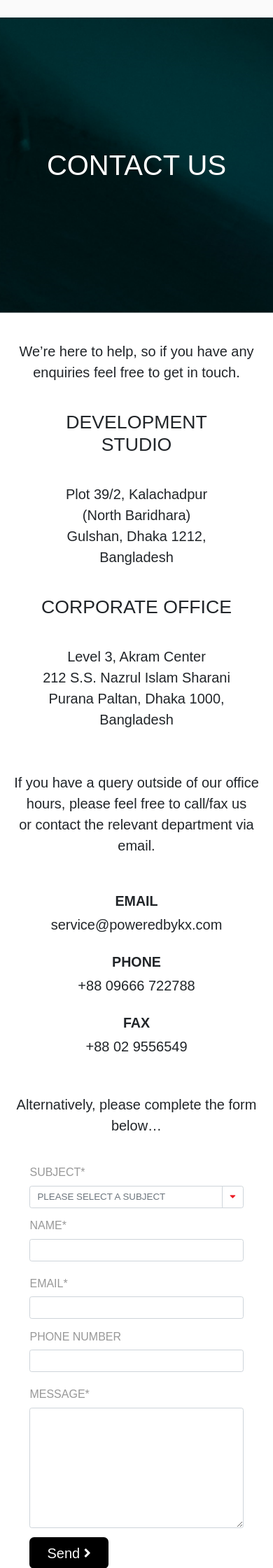
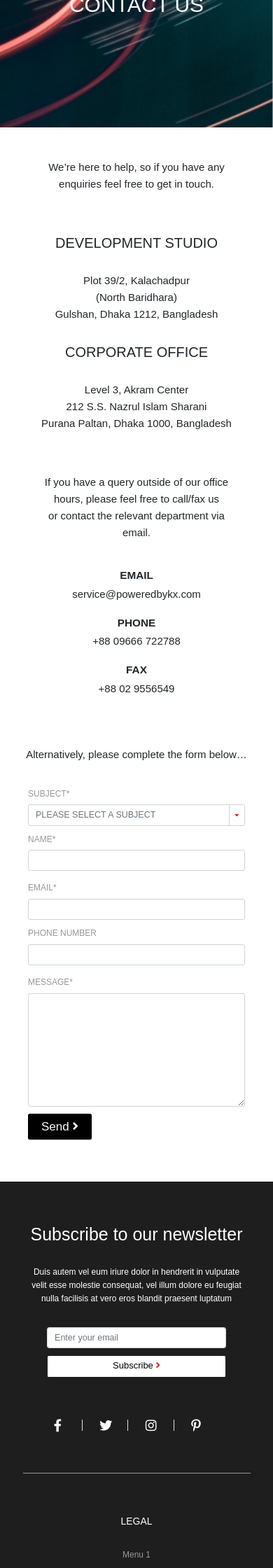
Before and after one commit to anis-intelli/kx, a PHP site: page / in a window 390 px wide. Shown: the part 1080-3320 px from the top of the page at 70% size. Run offline with PHP 8.4, Linux system fonts and the light colour scheme.

Commit message:
footer done and fix breakpoints and responsive issue

```diff
--- a/assets/css/style.css
+++ b/assets/css/style.css
@@ -1,6 +1,7 @@
 :root {
     /* font size 10pt to rem conversion  */
-    font-size: 83.33%;
+    /* font-size: 83.33%; */
+    font-size: 62.5%;
     --black: #000000;
     --white: #FFFFFF;
     --red: #EC1C24;
@@ -13,6 +14,9 @@
     margin: 0;
     padding: 0;
 }
+html {
+    scroll-behavior: smooth;
+  }
 h1, h2, h3, h4, h5, h6, p, ul {
     margin: 0;
 }
@@ -20,7 +24,7 @@ body {
     font-family: Arial, Helvetica, sans-serif;
     font-size: 1.5rem;
     text-align: center;
-    /* letter-spacing: .026rem; */
+    line-height: 1.6;
 }
 a {
     color: var(--black);
@@ -51,11 +55,8 @@ img {
 .text-bold {
     font-weight: bold;
 }
-.text-white {
-    color: var(--white);
-}
-.text-black {
-    color: var(--black);
+.text-red {
+    color: var(--red);
 }
 .text-gray {
     color: var(--gray);
@@ -80,18 +81,17 @@ img {
     background-color: var(--black);
 }
 .btn-white, .btn-white:hover{
-    color: var(--black);
+    color: var(--black) !important;
     background-color: var(--white);
-    /* padding: 1.2rem 1.8rem;     */
-    border-radius: .50rem;
-    font-size: 1rem;
+    border-radius: .25rem;
+    font-size: 1.3rem !important;
 }
 .btn-black, .btn-black:hover{
     color: var(--light-gray);
     background-color: var(--black);
     padding: 1.2rem 1.8rem;
-    border-radius: .50rem;
-    font-size: 1.5rem;
+    border-radius: .25rem;
+    font-size: 1.7rem;
 }
 /* header section  */
 .social-icon {
@@ -111,7 +111,7 @@ img {
 .carousel-caption {
     transform: translateY(-50%);
     bottom: 0;
-    top: 55%;
+    top: 60%;
 }
 .carousel-indicators {
     bottom: -4rem;
@@ -132,6 +132,12 @@ img {
     font-size: 3rem;
     padding-top: 5rem;
     padding-bottom: 2rem;
+}
+
+@media only screen and (max-width: 600px) {
+    #hero .sub-heading {
+        font-size: 1.5rem;
+    }
 }
 
 /* brand section  */
@@ -171,11 +177,13 @@ img {
 
 /* contact section  */
 .heading-wrapper {
-    background: url(../images/bg-contact-us.png) no-repeat round;
-}
-.heading-wrapper .heading {
-    padding-top: 14rem;
-    padding-bottom: 14rem;
+    background: url(../images/bg-contact-us@2x.png);
+    background-repeat: no-repeat;
+    background-position: right;
+    min-height: 35rem;
+    display: flex;
+    justify-content: center;
+    align-items: center;
 }
 
 .contact-form {
@@ -191,9 +199,6 @@ img {
     outline: 0;
     box-shadow: 0 0 0 0 rgb(112 112 112 / 25%);
 }
-.fa-caret-down {
-    color: var(--red);
-}
 .input-group-text {
     background-color: var(--white);
 }
@@ -208,11 +213,36 @@ img {
 #footer {
     background-color: var(--deep-black);
     font-size: 1.2rem;
-    letter-spacing: 0.014rem;
 }
 .footer__header {
     color: var(--white);
 }
-#footer .text-red {
-    color: var(--red);
+#footer .social-icon {
+    font-size: 1.8rem;
+    display: flex;
+    justify-content: flex-start;
+    align-items: center;
+    padding-right: 3rem;
 }
+#footer .social-icon:hover  {
+    background-color: var(--deep-black);
+}
+#footer .border-bottom {
+    border-bottom: .5px solid #989898!important;
+}
+#footer a {
+    color: var(--gray);
+    font-size: 1.2rem;
+}
+.footer-menu ul li {
+    padding-bottom: 1.9rem;
+}
+.copyright-bar {
+    text-transform: uppercase;
+}
+
+@media only screen and (max-width: 600px) {
+    #footer .social-icon {
+        padding-right: 4rem;
+    }
+}
--- a/index.html
+++ b/index.html
@@ -22,7 +22,7 @@
         <div class="row align-items-center">
           <div class="col-4 col-sm-2">
             <div class="logo-wrapper">
-              <img src="assets/images/logo.png" alt="powered by kx" />
+              <img src="assets/images/logo@2x.png" alt="powered by kx" />
             </div>
           </div>
           <div class="col-6 col-sm-8"></div>
@@ -108,7 +108,7 @@
                 class="d-block w-100"
                 alt="..."
               />
-              <div class="carousel-caption d-none d-md-block col-sm-3 m-auto">
+              <div class="carousel-caption d-block col-sm-3 m-auto">
                 <h5 class="sub-heading">Lorem ipsum dolor sit amet, consec</h5>
               </div>
             </div>
@@ -118,7 +118,7 @@
                 class="d-block w-100"
                 alt="..."
               />
-              <div class="carousel-caption d-none d-md-block col-sm-3 m-auto">
+              <div class="carousel-caption d-block col-sm-3 m-auto">
                 <h5 class="sub-heading">Lorem ipsum dolor sit amet, consec</h5>
               </div>
             </div>
@@ -128,7 +128,7 @@
                 class="d-block w-100"
                 alt="..."
               />
-              <div class="carousel-caption d-none d-md-block col-sm-3 m-auto">
+              <div class="carousel-caption d-block col-sm-3 m-auto">
                 <h5 class="sub-heading">Lorem ipsum dolor sit amet, consec</h5>
               </div>
             </div>
@@ -138,7 +138,7 @@
         <!-- scroll down arrow  -->
         <div class="down-arrow">
           <a href="#brand-logo">
-           <img src="assets/images/down-arrow.svg" alt="">
+            <img src="assets/images/down-arrow.svg" alt="" />
           </a>
         </div>
         <!-- down arrow  -->
@@ -218,35 +218,37 @@
 
     <!-- contact section  -->
     <section id="contact">
-      <div class="heading-wrapper m-auto text-center">
+      <div class="heading-wrapper mb-4">
         <h1 class="heading text-white">CONTACT US</h1>
       </div>
       <div class="container pt-5 pb-5">
-        <p>
+        <p class="px-5 px-sm-0">
           We’re here to help, so if you have any enquiries feel free to get in
           touch.
         </p>
-        <div class="row justify-content-center pb-4">
-          <div class="col-10 col-sm-4">
+        <div class="row justify-content-center mb-5 mt-5">
+          <div class="col-10 col-sm-5 col-md-4">
             <h3 class="subtitle text-uppercase pt-5 pb-5">
               DEVELOPMENT STUDIO
             </h3>
             <p>
-              Plot 39/2, Kalachadpur <br>
-               (North Baridhara) <br> Gulshan, Dhaka 1212, Bangladesh
+              Plot 39/2, Kalachadpur <br />
+              (North Baridhara) <br />
+              Gulshan, Dhaka 1212, Bangladesh
             </p>
           </div>
-          <div class="col-10 col-sm-4">
+          <div class="col-10 col-sm-5 col-md-4">
             <h3 class="subtitle text-uppercase pt-5 pb-5">CORPORATE OFFICE</h3>
             <p>
-              Level 3, Akram Center <br> 212 S.S. Nazrul Islam Sharani <br> Purana Paltan,
-              Dhaka 1000, Bangladesh
+              Level 3, Akram Center <br />
+              212 S.S. Nazrul Islam Sharani <br />
+              Purana Paltan, Dhaka 1000, Bangladesh
             </p>
           </div>
         </div>
         <!-- Address end  -->
-        <div class="row justify-content-center align-items-center pt-5 pb-5">
-          <p class="pb-5">
+        <div class="row justify-content-center align-items-center pt-5 mb-5">
+          <p class="pb-5 px-4 col-10">
             If you have a query outside of our office hours, please feel free to
             call/fax us <br />
             or contact the relevant department via email.
@@ -255,7 +257,7 @@
             <h3 class="text-bold text-uppercase pb-2">EMAIL</h3>
             <p>service@poweredbykx.com</p>
           </div>
-          <div class="col-12 pt-3 pb-3 ">
+          <div class="col-12 pt-3 pb-3">
             <h3 class="text-bold text-uppercase pb-2">PHONE</h3>
             <p>+88 09666 722788</p>
           </div>
@@ -266,43 +268,83 @@
         </div>
         <!-- contact details end  -->
         <!-- contact form  -->
-        <div class="row">
-            <p class="pb-5">Alternatively, please complete the form below…</p>
+        <div class="row pt-5 mb-5">
+          <p class="pb-5 mb-2">
+            Alternatively, please complete the form below…
+          </p>
           <form class="contact-form">
             <div class="row justify-content-center">
               <div class="col-10 col-sm-4">
-                        <label for="formGroupExampleInput" class="form-label">Subject*</label>
+                <label for="formGroupExampleInput" class="form-label"
+                  >Subject*</label
+                >
                 <div class="input-group mb-3">
-                            <input type="text" class="form-control" placeholder="PLEASE SELECT A SUBJECT" aria-label="" aria-describedby="basic-addon2">
+                  <input
+                    type="text"
+                    class="form-control form-control-lg"
+                    placeholder="PLEASE SELECT A SUBJECT"
+                    aria-label=""
+                    aria-describedby="basic-addon2"
+                  />
                   <span class="input-group-text" id="basic-addon2">
-                                <i class="fa fa-caret-down"></i>
+                    <i class="fa fa-caret-down text-red"></i>
                   </span>
                 </div>
               </div>
               <div class="col-10 col-sm-4">
-                    <label for="formGroupExampleInput" class="form-label">NAME*</label>
-                      <input type="text" class="form-control" placeholder="" aria-label="Last name">
+                <label for="formGroupExampleInput" class="form-label"
+                  >NAME*</label
+                >
+                <input
+                  type="text"
+                  class="form-control form-control-lg"
+                  placeholder=""
+                  aria-label="Last name"
+                />
               </div>
             </div>
             <div class="row justify-content-center pt-4 pt-sm-0">
               <div class="col-10 col-sm-4">
-                        <label for="formGroupExampleInput" class="form-label">Email*</label>
+                <label for="formGroupExampleInput" class="form-label"
+                  >Email*</label
+                >
                 <div class="input-group mb-3">
-                            <input type="email" class="form-control" placeholder="" aria-label="" aria-describedby="basic-addon2">
+                  <input
+                    type="email"
+                    class="form-control form-control-lg"
+                    placeholder=""
+                    aria-label=""
+                    aria-describedby="basic-addon2"
+                  />
                 </div>
               </div>
               <div class="col-10 col-sm-4">
-                    <label for="formGroupExampleInput" class="form-label">Phone Number</label>
-                      <input type="text" class="form-control" placeholder="" aria-label="Last name">
+                <label for="formGroupExampleInput" class="form-label"
+                  >Phone Number</label
+                >
+                <input
+                  type="text"
+                  class="form-control form-control-lg"
+                  placeholder=""
+                  aria-label="Last name"
+                />
               </div>
             </div>
             <div class="row justify-content-center pt-4 pt-sm-0">
-                      <div class="col-10 col-sm-8 ">
+              <div class="col-10 col-sm-8">
                 <div class="mb-3">
-                            <label for="exampleFormControlTextarea1" class="form-label">Message*</label>
-                            <textarea class="form-control" id="exampleFormControlTextarea1" rows="8"></textarea>
+                  <label for="exampleFormControlTextarea1" class="form-label"
+                    >Message*</label
+                  >
+                  <textarea
+                    class="form-control form-control-lg"
+                    id="exampleFormControlTextarea1"
+                    rows="8"
+                  ></textarea>
                 </div>
-                          <a class="btn btn-black pt-2 pb-2  text-capitalize">Send <i class="fa fa-angle-right"></i> </a>
+                <a class="btn btn-black pt-2 pb-2 text-capitalize"
+                  >Send <i class="fa fa-angle-right"></i>
+                </a>
               </div>
             </div>
           </form>
@@ -317,27 +359,127 @@
       <div class="container">
         <div class="row justify-content-center">
           <div class="col-10 col-sm-6">
+            <!-- Newsletter  -->
             <div class="footer__header">
-                        <h3 class="title pb-5">Subscribe to our newsletter</h3>
-                        <p class="pb-4">Duis autem vel eum iriure dolor in hendrerit in vulputate velit esse molestie consequat,
-                            vel illum dolore eu feugiat nulla facilisis at vero eros blandit praesent luptatum </p>
+              <h3 class="title pt-5 pb-5">Subscribe to our newsletter</h3>
+              <p class="pb-4">
+                Duis autem vel eum iriure dolor in hendrerit in vulputate velit
+                esse molestie consequat, vel illum dolore eu feugiat nulla
+                facilisis at vero eros blandit praesent luptatum
+              </p>
             </div>
             <form>
               <div class="row justify-content-center pt-4 pt-sm-0">
                 <div class="col-10 col-sm-5">
-                                    <input type="text" class="form-control" placeholder="Enter your email" aria-label="" aria-describedby="basic-addon2">
+                  <input
+                    type="text"
+                    class="form-control form-control-lg"
+                    placeholder="Enter your email"
+                    aria-label=""
+                    aria-describedby="basic-addon2"
+                  />
                 </div>
-                            <div class="col-10 col-sm-3 pt-2 pt-sm-0">
-                             <a href="javascript:void" class="btn btn-white form-control">Subscribe <i class="fa fa-angle-right text-red"> </i></a>
+                <div class="col-10 col-sm-3 pt-3 pt-sm-0">
+                  <a
+                    href="javascript:void"
+                    class="btn btn-white form-control form-control-lg"
+                    >Subscribe <i class="fa fa-angle-right text-red"> </i
+                  ></a>
                 </div>
               </div>
+            </form>
+            <!-- Newsletter  -->
 
-                    </form>
-                    <div class="row justify-content-center">
-                        <div class="col-10 col-sm-4">
-
+            <!-- footer social icon  -->
+            <div class="row justify-content-center mt-5 pb-5 border-bottom">
+              <div class="col-10 col-sm-4 pt-5 pb-5">
+                <div class="social-icon-wrapper">
+                  <ul
+                    class="
+                      list-unstyled list-inline
+                      d-flex
+                      justify-content-around
+                      align-items-center
+                      m-0
+                    "
+                  >
+                    <li class="list-inline-item border-end">
+                      <a href="javascript:void">
+                        <div class="social-icon">
+                          <i class="fab fa-facebook-f text-white"></i></div
+                      ></a>
+                    </li>
+                    <li class="list-inline-item border-end">
+                      <a href="javascript:void">
+                        <div class="social-icon">
+                          <i class="fab fa-twitter text-white"></i></div
+                      ></a>
+                    </li>
+                    <li class="list-inline-item border-end">
+                      <a href="javascript:void">
+                        <div class="social-icon">
+                          <i class="fab fa-instagram text-white"></i></div
+                      ></a>
+                    </li>
+                    <li class="list-inline-item">
+                      <a href="javascript:void">
+                        <div class="social-icon">
+                          <i class="fab fa-pinterest-p text-white"></i></div
+                      ></a>
+                    </li>
+                  </ul>
                 </div>
               </div>
+            </div>
+            <!-- footer social icon  -->
+
+            <!-- footer menu  -->
+            <div class="footer-menu">
+              <div
+                class="
+                  row
+                  justify-content-around
+                  align-items-center
+                  mt-5
+                  mb-5
+                  pt-5
+                  pb-5
+                "
+              >
+                <div class="col-10 col-sm-3">
+                  <h4 class="text-white text-uppercase pb-5">Legal</h4>
+                  <ul class="list-unstyled">
+                    <li><a href="javascript:void">Menu 1 </a></li>
+                    <li><a href="javascript:void">Menu 2</a></li>
+                  </ul>
+                </div>
+                <div class="col-10 col-sm-2">
+                  <h4 class="text-white text-uppercase pb-5 pt-5 pt-sm-0">
+                    COMPANY
+                  </h4>
+                  <ul class="list-unstyled">
+                    <li><a href="javascript:void">About us</a></li>
+                    <li><a href="javascript:void">Contact us</a></li>
+                  </ul>
+                </div>
+              </div>
+            </div>
+            <!-- footer menu  -->
+            <!-- footer copyright bar  -->
+            <div class="copyright-bar">
+              <div class="row mt-5 pt-5 pb-5 justify-content-center">
+                <div class="col-12 col-sm-4 pb-4 pb-sm-0">
+                  <a href="javascript:void">&copy; 2021 poweredbykx</a>
+                </div>
+                <div class="col-12 col-sm-4 pb-4 pb-sm-0">
+                  <a href="javascript:void">TERMS AND CONDITIONS</a>
+                </div>
+                <div class="col-12 col-sm-4 pb-4 pb-sm-0">
+                  <a href="javascript:void">PRIVACY POLICY</a>
+                </div>
+              </div>
+            </div>
+            <!-- footer copyright bar  -->
           </div>
         </div>
       </div>
```
Lines whose indentation alone changed are shown as unchanged.
